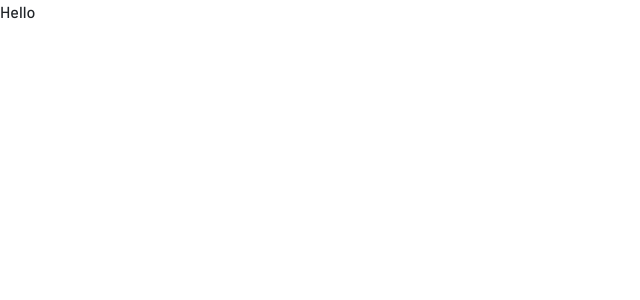
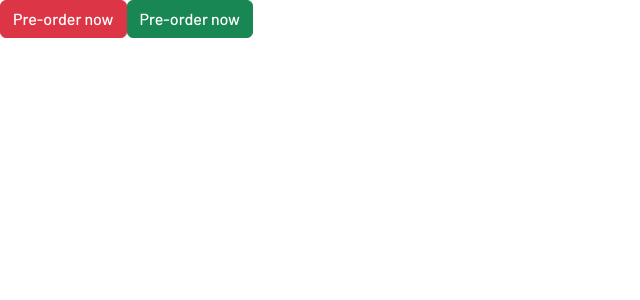
Before and after one commit to aleksi-svaridze/typemaster, a React (Create React App) app: page / in a window 1280 px wide. Shown: the top 300 px of the page, without its empty margins (0-640 px from the left). Built offline with nearby package versions, Linux system fonts and the light colour scheme.

Commit message:
Create button components

```diff
--- a/public/index.html
+++ b/public/index.html
@@ -10,34 +10,11 @@
       content="Web site created using create-react-app"
     />
     <link rel="apple-touch-icon" href="%PUBLIC_URL%/logo192.png" />
-    <!--
-      manifest.json provides metadata used when your web app is installed on a
-      user's mobile device or desktop. See https://developers.google.com/web/fundamentals/web-app-manifest/
-    -->
     <link rel="manifest" href="%PUBLIC_URL%/manifest.json" />
-    <!--
-      Notice the use of %PUBLIC_URL% in the tags above.
-      It will be replaced with the URL of the `public` folder during the build.
-      Only files inside the `public` folder can be referenced from the HTML.
-
-      Unlike "/favicon.ico" or "favicon.ico", "%PUBLIC_URL%/favicon.ico" will
-      work correctly both with client-side routing and a non-root public URL.
-      Learn how to configure a non-root public URL by running `npm run build`.
-    -->
-    <title>React App</title>
+    <title>Typemaster Keyboard</title>
   </head>
   <body>
     <noscript>You need to enable JavaScript to run this app.</noscript>
     <div id="root"></div>
-    <!--
-      This HTML file is a template.
-      If you open it directly in the browser, you will see an empty page.
-
-      You can add webfonts, meta tags, or analytics to this file.
-      The build step will place the bundled scripts into the <body> tag.
-
-      To begin the development, run `npm start` or `yarn start`.
-      To create a production bundle, use `npm run build` or `yarn build`.
-    -->
   </body>
 </html>
--- a/src/App.tsx
+++ b/src/App.tsx
@@ -1,9 +1,10 @@
-
+import { BtnOrange, BtnBlue } from "./components/Btn";
 
 const App = () => {
   return (
     <div className="App">
-      Hello
+      <BtnOrange textContent='Pre-order now' />
+      <BtnBlue textContent='Pre-order now' />
     </div>
   );
 }
--- /dev/null
+++ b/src/components/Btn.tsx
@@ -0,0 +1,14 @@
+import { BtnPropsType } from "../types/Types"
+
+export const BtnOrange = (props: BtnPropsType) => {
+    return(
+        <button className="btn btn-danger">{props.textContent}</button>
+    )
+}
+
+
+export const BtnBlue = (props: BtnPropsType) => {
+    return(
+        <button className="btn btn-success">{props.textContent}</button>
+    )
+}
--- /dev/null
+++ b/src/types/Types.tsx
@@ -0,0 +1,3 @@
+export type BtnPropsType = {
+    textContent: string
+}
```
